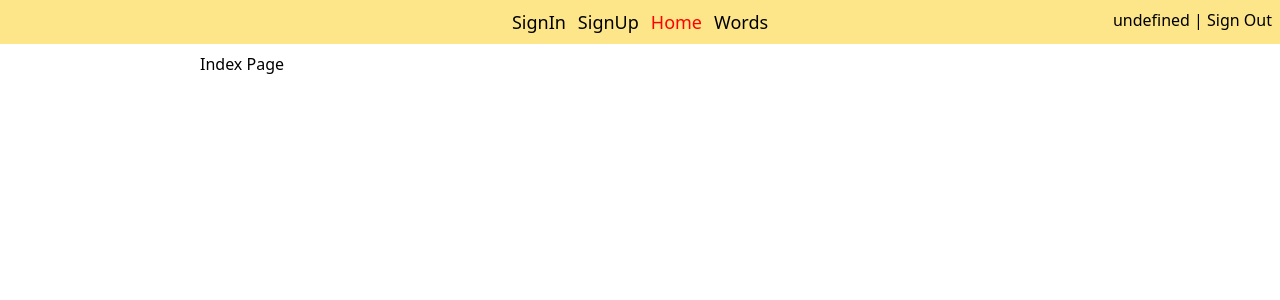
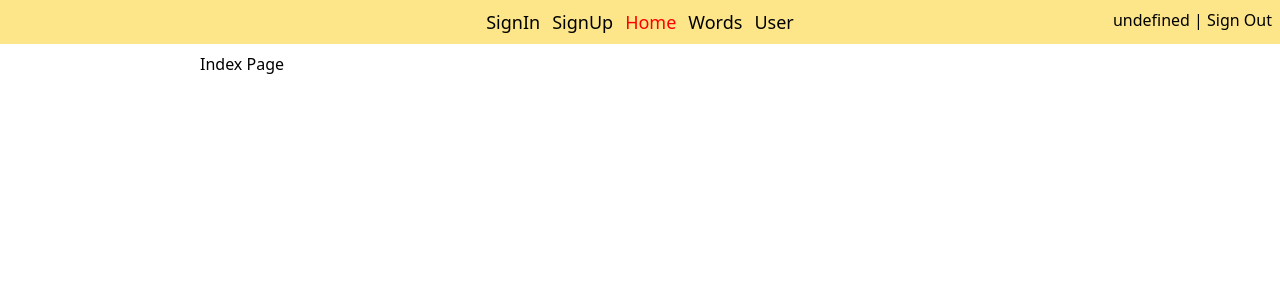
Before and after one commit to alex-tiutiunyk/dictionary, a React (Vite) app: page / in a window 1280 px wide. Shown: the top 300 px of the page. Built offline with nearby package versions, Linux system fonts and the light colour scheme; no server answers; the HTML template or start-up script is replaced by a standard one.

Commit message:
Add initial User Details page

```diff
--- a/src/App.tsx
+++ b/src/App.tsx
@@ -6,6 +6,7 @@ import WordsListPage from './pages/WordsList';
 import SingleWordPage from './pages/SingleWord';
 import NotFoundPage from './pages/NotFound';
 import SignUp from './pages/SignUp';
+import UserDetails from './pages/UserDetails';
 
 function App() {
   return (
@@ -17,6 +18,7 @@ function App() {
           <Route path='signup' element={<SignUp />} />
           <Route path='words' element={<WordsListPage />} />
           <Route path='words/:id' element={<SingleWordPage />} />
+          <Route path='user' element={<UserDetails />} />
           <Route path='*' element={<NotFoundPage />} />
         </Route>
       </Routes>
--- a/src/components/Header.tsx
+++ b/src/components/Header.tsx
@@ -51,6 +51,11 @@ const Header = () => {
               Words
             </NavLink>
           </li>
+          <li>
+            <NavLink to='/user' style={({ isActive }) => (isActive ? { color: 'red' } : {})}>
+              User
+            </NavLink>
+          </li>
         </ul>
         <button
           type='button'
--- /dev/null
+++ b/src/pages/UserDetails.tsx
@@ -0,0 +1,11 @@
+import React from 'react';
+
+const UserDetails: React.FC = () => {
+  return (
+    <div>
+      <h1>User Details</h1>
+    </div>
+  );
+};
+
+export default UserDetails;
```
